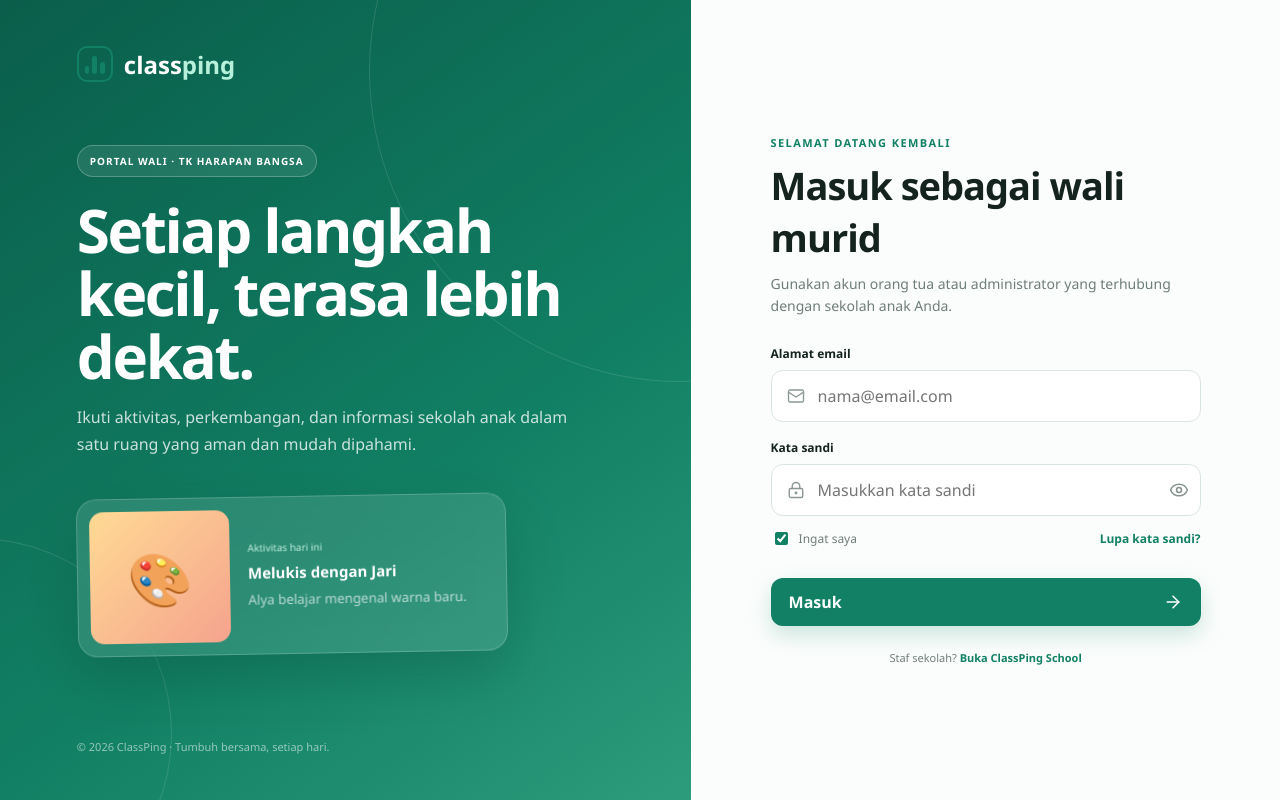
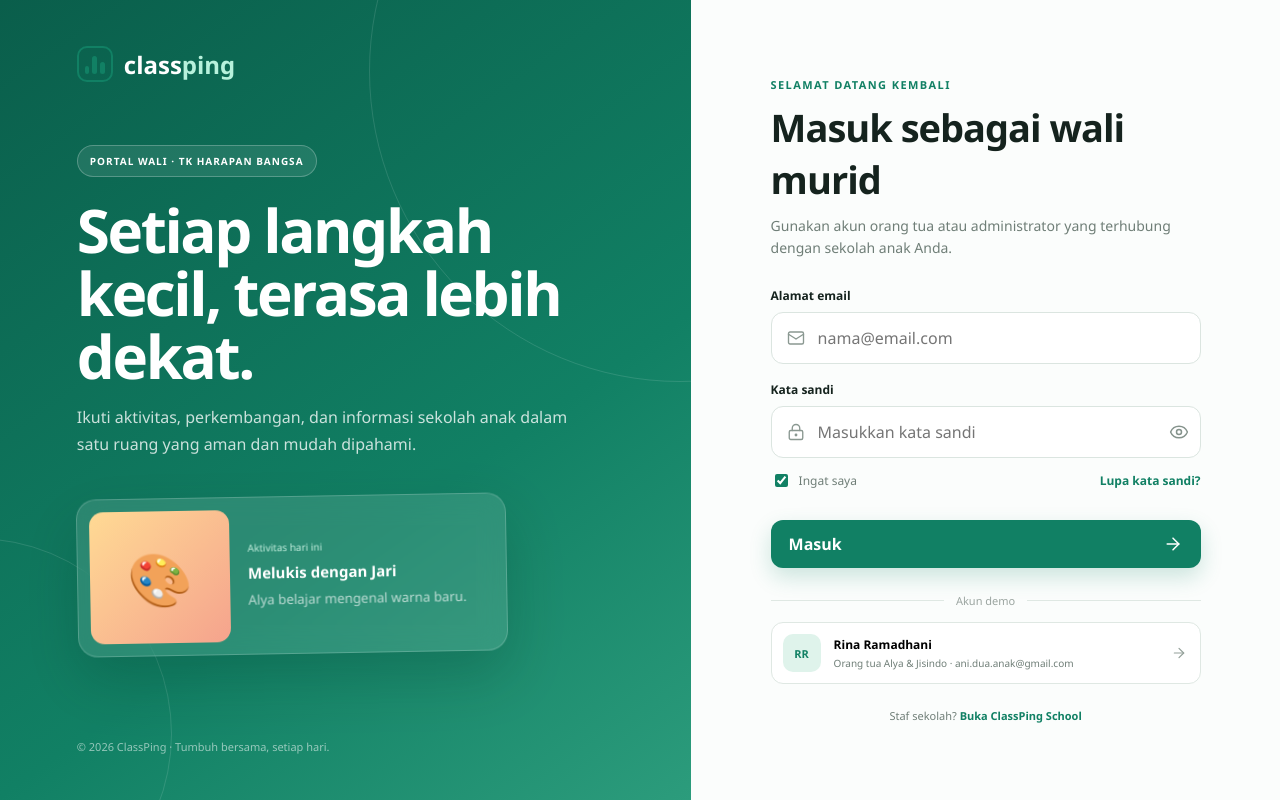
Before and after one commit to theclassping/classping-fe-guardian, a Next.js app: page /login in a window 1280 px wide. Built offline with nearby package versions, Linux system fonts and the light colour scheme; no server answers.

Commit message:
Revert "Hide Guardian demo login and finish live portal checks"
This reverts commit 23282fc0c95a6097e0c54d7c46893c895223d4c2.

```diff
--- a/app/api/auth/login/route.ts
+++ b/app/api/auth/login/route.ts
@@ -41,14 +41,13 @@
     }
 
     if (
-      (process.env.NODE_ENV === "development" || process.env.NODE_ENV === "test") &&
       process.env.DEMO_AUTH_ENABLED === "true" &&
       body.email.toLowerCase() === "ani.dua.anak@gmail.com" &&
       body.password === "ani2anak"
     ) {
       const identity: GuardianIdentity = { name: "Rina Ramadhani", email: "ani.dua.anak@gmail.com", role: "PARENT" };
       const response = NextResponse.json({ success: true, user: identity, demo: true });
-      const secure = false;
+      const secure = process.env.NODE_ENV === "production";
       const persistent = body.remember ? { maxAge: 60 * 60 * 24 * 7 } : {};
       response.cookies.set("access_token", "classping-guardian-demo", { httpOnly: true, secure, sameSite: "lax", path: "/", ...persistent });
       response.cookies.set("guardian_identity", encodeIdentity(identity), { httpOnly: true, secure, sameSite: "lax", path: "/", ...persistent });
--- a/app/dashboard/layout.tsx
+++ b/app/dashboard/layout.tsx
@@ -1,13 +1,9 @@
 import { cookies } from "next/headers";
-import { redirect } from "next/navigation";
 import GuardianShell from "@/components/layout/GuardianShell";
 import { decodeIdentity } from "@/lib/auth";
 
 export default async function DashboardLayout({ children }: { children: React.ReactNode }) {
   const cookieStore = await cookies();
-  if (cookieStore.get("access_token")?.value.startsWith("classping-guardian-demo")) {
-    redirect("/login");
-  }
   const identity = decodeIdentity(cookieStore.get("guardian_identity")?.value);
   return <GuardianShell identity={identity}>{children}</GuardianShell>;
 }
--- a/app/dashboard/payments/page.tsx
+++ b/app/dashboard/payments/page.tsx
@@ -11,7 +11,7 @@
   return (
     <div className="content-page">
       <PageHeader eyebrow="ADMINISTRASI SEKOLAH" title="SPP & Tagihan" description={`Pantau tagihan, denda, dan riwayat pembayaran ${child.nickname || child.firstName}.`} />
-      <PaymentList items={invoices} child={child} childId={child.id} studentId={query.student_id} />
+      <PaymentList items={invoices} childId={child.id} studentId={query.student_id} />
     </div>
   );
 }
--- a/app/globals.css
+++ b/app/globals.css
@@ -25,7 +25,6 @@
 button, a { -webkit-tap-highlight-color: transparent; }
 a { color: inherit; }
 svg { width: 20px; height: 20px; stroke-width: 1.8; }
-:is(button, a, input, select, textarea):focus-visible { outline: 3px solid rgba(17,128,100,.28); outline-offset: 3px; }
 
 .panel { background: var(--surface); border: 1px solid var(--line); border-radius: var(--radius); box-shadow: 0 6px 24px rgba(31, 62, 50, 0.035); }
 .eyebrow { margin: 0 0 9px; color: var(--green); font-size: 11px; font-weight: 800; letter-spacing: 1.4px; text-transform: uppercase; }
--- a/components/PaymentList.tsx
+++ b/components/PaymentList.tsx
@@ -3,14 +3,13 @@
 import Link from "next/link";
 import { ArrowRight, Search } from "lucide-react";
 import { useMemo, useState } from "react";
-import type { ChildId, ChildProfile, Invoice } from "@/lib/data";
-import PaymentReceiptDialog from "@/components/PaymentReceiptDialog";
+import type { ChildId, Invoice } from "@/lib/data";
 
 function normalizeStatus(status: string) {
   return status.toLowerCase().replace(/\s+/g, "_");
 }
 
-export default function PaymentList({ items, child, childId, studentId }: { items: readonly Invoice[]; child: ChildProfile; childId: ChildId; studentId?: string }) {
+export default function PaymentList({ items, childId, studentId }: { items: readonly Invoice[]; childId: ChildId; studentId?: string }) {
   const [query, setQuery] = useState("");
   const [status, setStatus] = useState("all");
   const filtered = useMemo(() => items.filter((item) => {
@@ -24,7 +23,6 @@
       <div className="payment-tools panel">
         <label className="list-search"><Search /><input value={query} onChange={(event) => setQuery(event.target.value)} placeholder="Cari kode tagihan..." /></label>
         <select aria-label="Filter status pembayaran" value={status} onChange={(event) => setStatus(event.target.value)}><option value="all">Semua status</option><option value="unpaid">Unpaid</option><option value="payment_submitted">Payment Submitted</option><option value="paid">Paid</option><option value="overdue">Overdue</option></select>
-        <PaymentReceiptDialog child={child} invoices={items} />
       </div>
       <div className="payment-list panel">
         <div className="payment-row payment-row-head"><span>Periode</span><span>Jumlah</span><span>Jatuh tempo</span><span>Status</span><span /></div>
--- a/components/layout/GuardianShell.tsx
+++ b/components/layout/GuardianShell.tsx
@@ -4,7 +4,6 @@
 import { usePathname, useSearchParams } from "next/navigation";
 import {
   Bell,
-  BookOpenCheck,
   Building2,
   Check,
   ChevronDown,
@@ -26,7 +25,6 @@
 type NavItem = { href: string; label: string; icon: typeof Settings; badge?: string; exact?: boolean };
 
 const supportingNavigation: NavItem[] = [
-  { href: "/dashboard/assessments", label: "Penilaian", icon: BookOpenCheck },
   { href: "/dashboard/school", label: "Profil Sekolah", icon: Building2 },
   { href: "/dashboard/settings", label: "Pengaturan", icon: Settings },
 ];
--- a/components/login/LoginForm.tsx
+++ b/components/login/LoginForm.tsx
@@ -48,6 +48,12 @@
     } finally {
       setLoading(false);
     }
+  }
+
+  function useParentDemo() {
+    setEmail("ani.dua.anak@gmail.com");
+    setPassword("ani2anak");
+    setError("");
   }
 
   return (
@@ -117,6 +123,12 @@
           </button>
         </form>
 
+        <div className="demo-divider"><span>Akun demo</span></div>
+        <button className="demo-account" type="button" onClick={useParentDemo}>
+          <span className="demo-avatar">RR</span>
+          <span><strong>Rina Ramadhani</strong><small>Orang tua Alya &amp; Jisindo · ani.dua.anak@gmail.com</small></span>
+          <ArrowRight aria-hidden="true" />
+        </button>
         <p className="login-help">
           Staf sekolah?{" "}
           <a href={process.env.NEXT_PUBLIC_SCHOOL_APP_URL || "http://localhost:3000"}>
```
Also changed, not shown: 1 other file (tests, documents, lock files or other folders).
